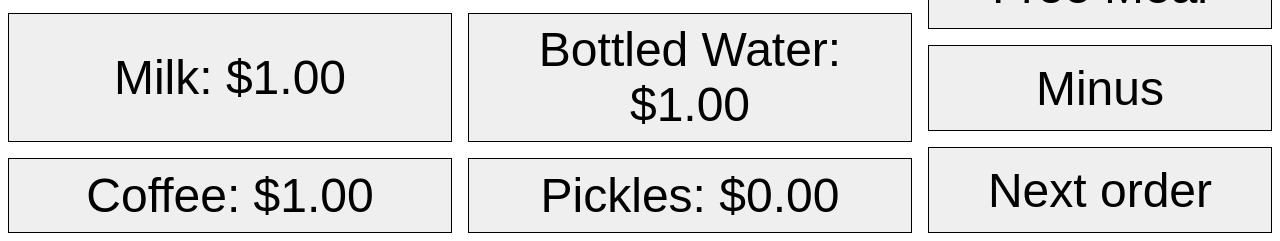
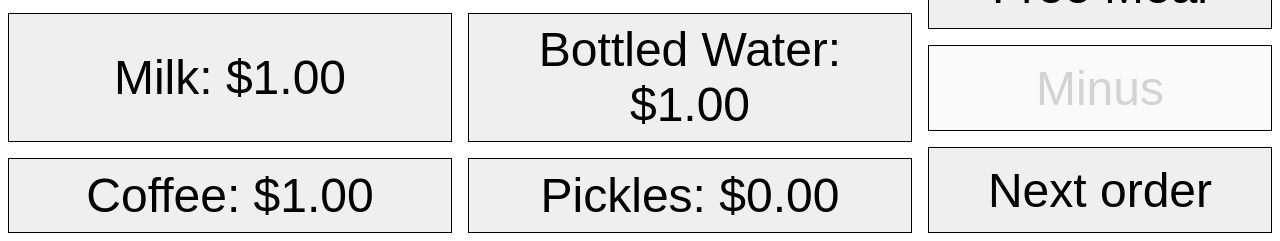
Before and after one commit to ChandlerSwift/ice-cream-social-pricing, a plain HTML site: page index.html in a window 1280 px wide. Shown: the part 559-800 px from the top of the page. Drawn offline with nearby package versions, Linux system fonts and the light colour scheme.

Commit message:
Disable minus button if nothing to remove

```diff
--- a/index.html
+++ b/index.html
@@ -49,7 +49,7 @@
             font-size: 2em;
             color: black;
         }
-        #app div.buttons.sub button:disabled, div.summary.sub button.removable:disabled {
+        button:disabled {
             color: lightgray;
         }
         #app div.buttons.sub button:not(:disabled), div.summary.sub button.removable:not(:disabled) {
@@ -96,7 +96,7 @@
         <p id="total">Total: {{ priceFormatter.format(freeMeal ? 0 : total() - discount()) }}</p>
         <button class="removable" :disabled="addMode == freeMeal"
             @click="freeMeal = !freeMeal; addMode = true">Free Meal</button>
-        <button @click="addMode=!addMode">Minus</button>
+        <button @click="addMode=!addMode" :disabled="total() == 0 && !freeMeal">Minus</button>
         <button @click="checkout">Next order</button>
     </div>
 </div>
```
